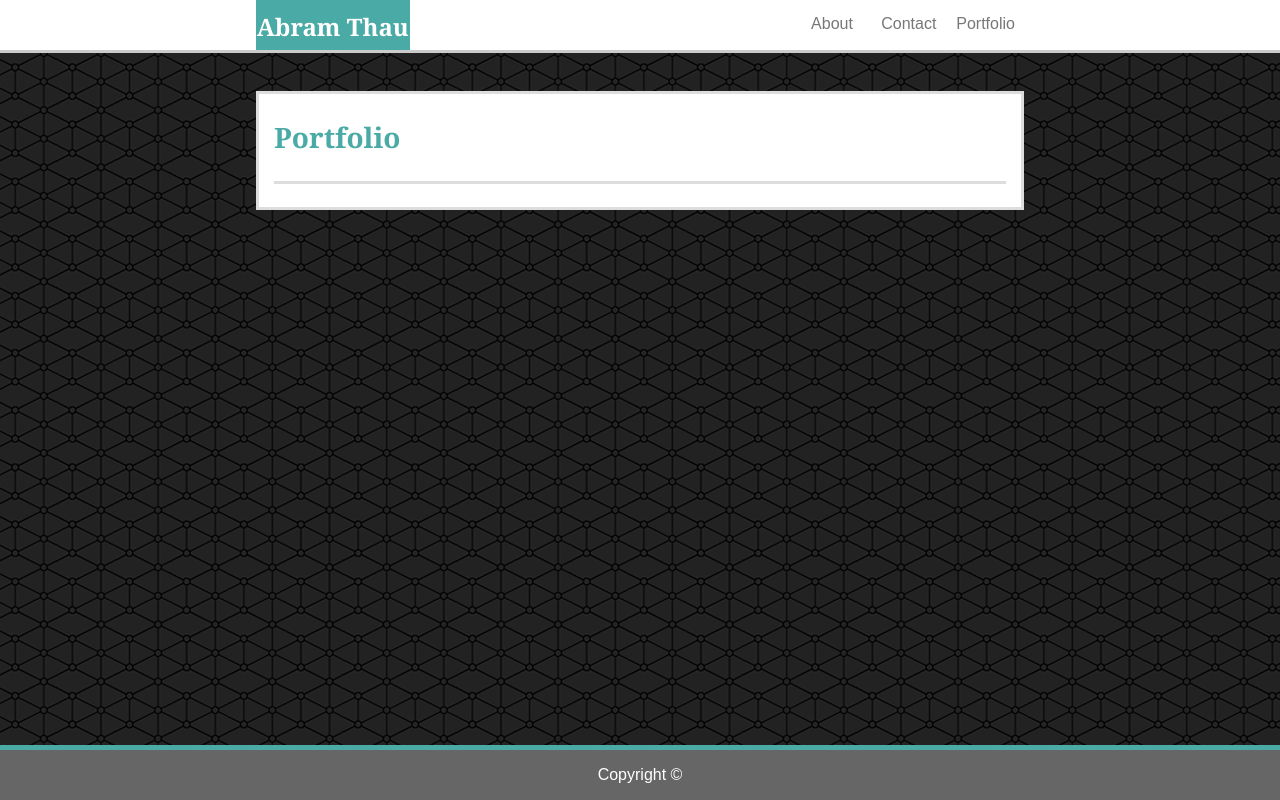
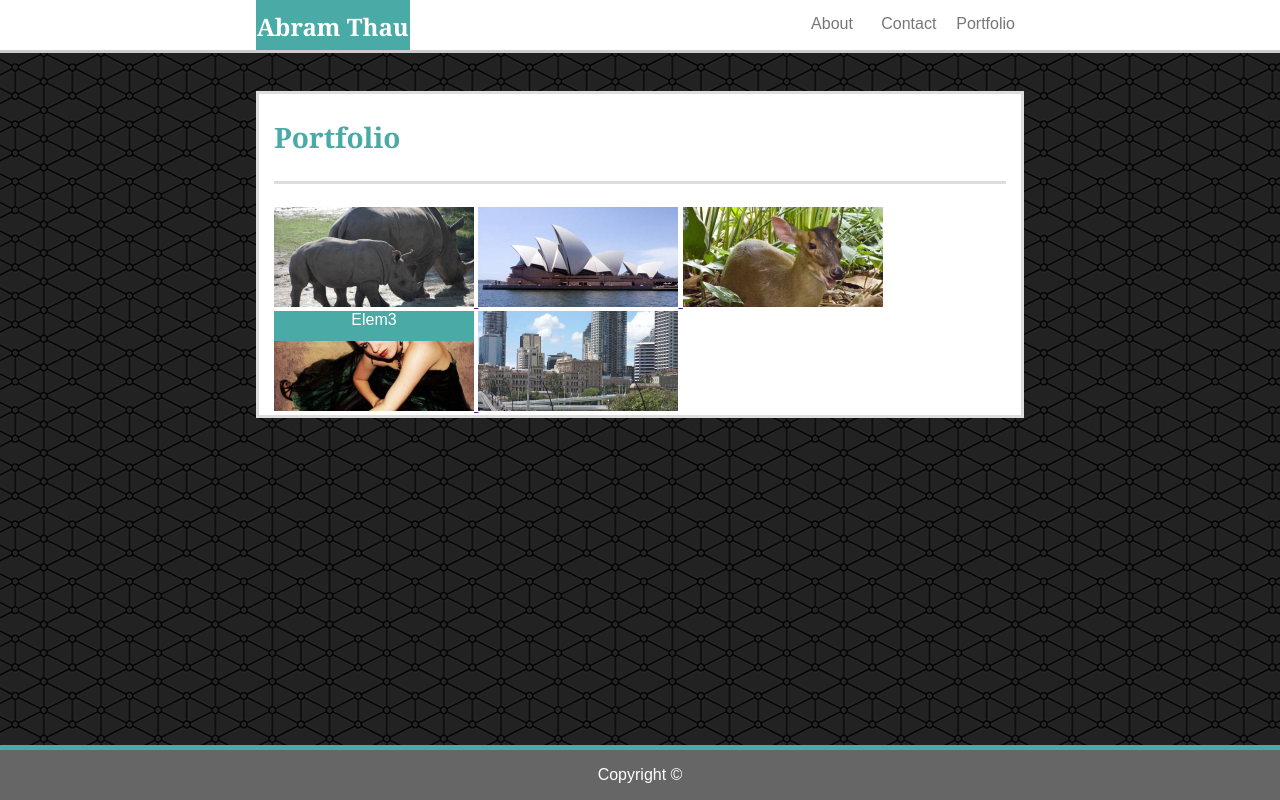
Before and after one commit to Glacian22/Basic-Portfolio, a plain HTML site: page portfolio.html in a window 1280 px wide. Drawn offline with Linux system fonts and the light colour scheme.

Commit message:
working on portfolio images

```diff
--- a/assets/css/style.css
+++ b/assets/css/style.css
@@ -40,6 +40,18 @@ body{
     text-align: center;
 }
 
+.navlink:link, .navlink:visited {
+    background-color: white;
+    color: #777777;
+    text-decoration: none;
+}
+
+.navlink:hover {
+    background-color: #4A91C1;
+    color: white;
+    text-decoration: none;
+  }
+
 .button{
     background-color: #4aaaa5;
     color: white;
@@ -49,17 +61,28 @@ body{
     font-size: 20px;
 }
 
-a:link, a:visited {
-    background-color: white;
-    color: #777777;
-    text-decoration: none;
+.img_and_label{
+    /* height: 100px; */
+    width: 200px;
+    position: relative;
 }
 
-a:hover {
+.thumb{
+    height: 100px;
+    width: 200px;
+    z-index: 1;
+}
+
+.label{
+    height: 30px;
+    width: 200px;
     background-color: #4aaaa5;
+    text-align: center;
     color: white;
-    text-decoration: none;
-  }
+    z-index: 2;
+    position: absolute;
+    bottom: 30;
+}
 
 .wrapper{
     height: 100%;
--- a/portfolio.html
+++ b/portfolio.html
@@ -23,7 +23,27 @@
         <div class="main_section">
             <h2>Portfolio</h2>
             <div class="content">
-            </div>
+                <a href="" class="img_and_label">
+                    <img class="thumb" src="assets/images/ph1.jpg">
+                    <div class="label">Elem1</div>
+                </a>
+                <a href="" class="img_and_label">
+                    <img class="thumb" src="assets/images/ph2.jpg">
+                    <div class="label">Elem2</div>
+               </a>
+                <a href="" class="img_and_label">
+                    <img class="thumb" src="assets/images/ph3.jpg">
+                    <div class="label">Elem3</div>
+                </a>
+                <a href="" class="img_and_label">
+                    <img class="thumb" src="assets/images/ph4.jpg">
+                    <div class="label">Elem4</div>
+                </a>
+                <a href="" class="img_and_label">
+                    <img class="thumb" src="assets/images/ph5.jpg">
+                    <div class="label">Elem5</div>
+                </a>
+                </div>
         </div>
     </div>
 
```
Also changed, not shown: assets/images/ph1.jpg (added), assets/images/ph2.jpg (added), assets/images/ph3.jpg (added), assets/images/ph4.jpg (added), assets/images/ph5.jpg (added), assets/images/ph6.jpg (added).
